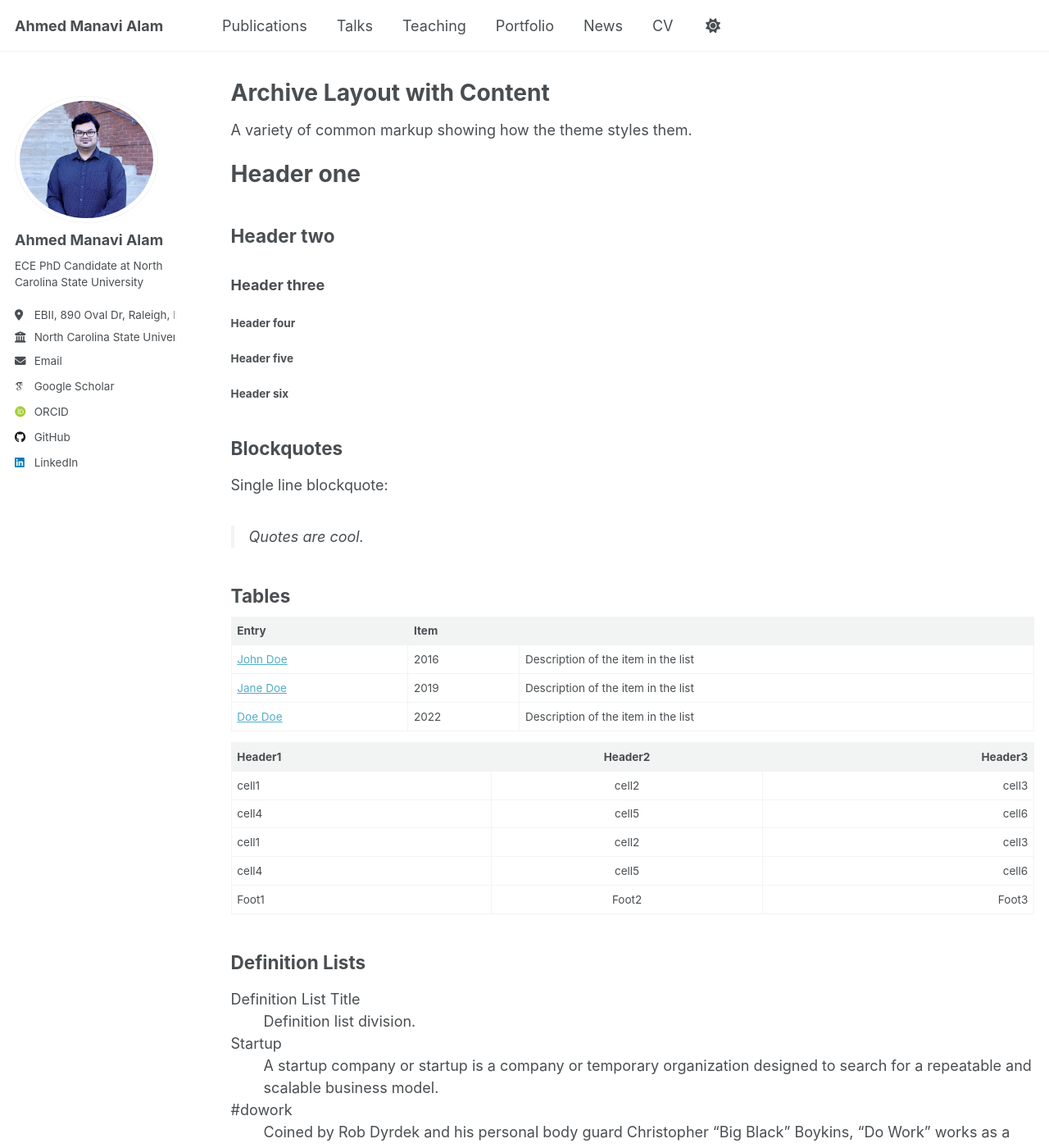
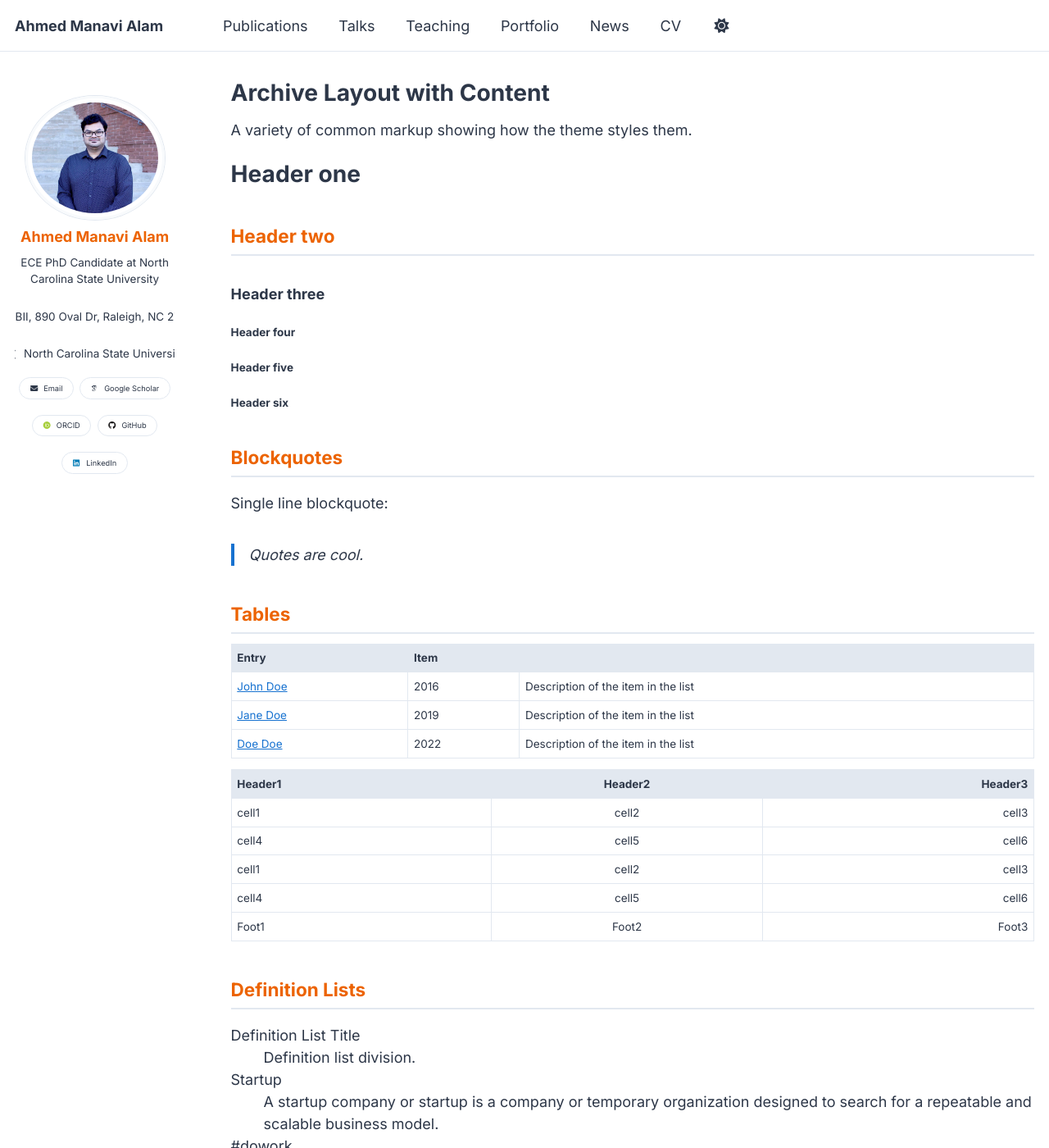
Before and after one commit to ahmed-manavi/ahmed-manavi.github.io, a Jekyll site: the page built from _pages/archive-layout-with-content.md, in a window 1280 px wide and 1400 px high. Shown: the whole window at 82% size. Built offline with Jekyll 4.4.1, drawn with Linux system fonts in a browser that asks for light colours; some web fonts are replaced.

Commit message:
Restyle site with a clean academic-minimal look
Retheme colors (blue accent + orange headings), switch to Inter
typeface, round corners, and give the top nav, profile sidebar, and
publication/portfolio/talk/teaching listings a card-based look
inspired by kashiani.github.io. No content or page structure changed
- presentation layer only (SCSS, one head include, one CSS file).

Co-Authored-By: Claude Sonnet 5 <noreply@anthropic.com>

```diff
--- a/_includes/head/custom.html
+++ b/_includes/head/custom.html
@@ -12,6 +12,11 @@
 <meta name="theme-color" content="#ffffff"/>
 <link rel="stylesheet" href="{{ base_path }}/assets/css/academicons.css"/>
 
+<!-- Inter typeface -->
+<link rel="preconnect" href="https://fonts.googleapis.com">
+<link rel="preconnect" href="https://fonts.gstatic.com" crossorigin>
+<link href="https://fonts.googleapis.com/css2?family=Inter:wght@400;500;600;700&display=swap" rel="stylesheet">
+
 
 <!-- Support for MatJax -->
 <script src="https://cdnjs.cloudflare.com/polyfill/v3/polyfill.min.js?features=es6"></script>
--- a/_sass/_themes.scss
+++ b/_sass/_themes.scss
@@ -15,7 +15,7 @@ $indent-var                 : 1.3em;
 
 /* System typefaces */
 $serif                      : Georgia, Times, serif;
-$sans-serif                 : -apple-system, ".SFNSText-Regular", "San Francisco", "Roboto", "Segoe UI", "Helvetica Neue", "Lucida Grande", Arial, sans-serif;
+$sans-serif                 : "Inter", -apple-system, ".SFNSText-Regular", "San Francisco", "Roboto", "Segoe UI", "Helvetica Neue", "Lucida Grande", Arial, sans-serif;
 $monospace                  : Monaco, Consolas, "Lucida Console", monospace;
 
 /* Sans serif typefaces */
--- /dev/null
+++ b/_sass/layout/_custom-theme.scss
@@ -0,0 +1,162 @@
+/* ==========================================================================
+   CUSTOM THEME — academic-minimal restyle
+   (top-nav pills, profile card, publication/portfolio cards, accent headings)
+   ========================================================================== */
+
+/*
+   Masthead navigation — pill-style hover states
+   ========================================================================== */
+
+.greedy-nav .visible-links > li:not(:first-child):not(#theme-toggle) > a {
+  margin: 0 0.15rem;
+  padding: 0.5rem 0.9rem;
+  border-radius: 999px;
+
+  &:before {
+    display: none;
+  }
+
+  &:hover {
+    background: var(--global-card-bg-color);
+    color: var(--global-accent-color);
+  }
+}
+
+.masthead__menu-item--lg a:hover {
+  color: var(--global-accent-color);
+}
+
+#theme-toggle a {
+  border-radius: 50%;
+
+  &:hover {
+    background: var(--global-card-bg-color);
+    color: var(--global-accent-color);
+  }
+}
+
+/*
+   Sidebar / author profile card
+   ========================================================================== */
+
+.author__avatar img {
+  border: 3px solid var(--global-card-bg-color);
+  box-shadow: 0 0 0 1px var(--global-border-color);
+}
+
+.author__name {
+  color: var(--global-accent-secondary-color);
+}
+
+@include breakpoint($large) {
+  .sidebar {
+    text-align: center;
+  }
+
+  .author__avatar img {
+    width: 170px;
+    max-width: 170px;
+    margin: 0 auto;
+  }
+
+  .author__urls-wrapper .author__urls {
+    display: flex;
+    flex-wrap: wrap;
+    justify-content: center;
+    gap: 0.4rem;
+  }
+
+  .author__urls li a {
+    display: inline-flex;
+    align-items: center;
+    padding: 0.3rem 0.7rem;
+    border: 1px solid var(--global-border-color);
+    border-radius: 999px;
+    font-size: $type-size-7;
+    transition: $global-transition;
+
+    &:hover {
+      color: #fff;
+      background: var(--global-accent-color);
+      border-color: var(--global-accent-color);
+      text-decoration: none;
+    }
+  }
+
+  .author__urls li.author__desktop {
+    padding: 0.3rem 0.2rem;
+  }
+}
+
+/*
+   Accent headings
+   ========================================================================== */
+
+.page__content h2,
+.archive > h2 {
+  color: var(--global-accent-secondary-color);
+  padding-bottom: 0.4em;
+  border-bottom: 2px solid var(--global-border-color);
+}
+
+.archive > h2 + hr {
+  display: none;
+}
+
+.archive__subtitle {
+  color: var(--global-accent-secondary-color);
+  border-bottom: 2px solid var(--global-border-color);
+}
+
+/*
+   Publication / portfolio / talk / teaching entries as cards
+   ========================================================================== */
+
+.list__item,
+.grid__item {
+  .archive__item {
+    padding: 1.25em 1.5em;
+    margin-bottom: 1em;
+    background: var(--global-card-bg-color);
+    border: 1px solid var(--global-border-color);
+    border-radius: $border-radius;
+    transition: $global-transition;
+
+    &:hover {
+      border-color: var(--global-accent-color);
+      box-shadow: $box-shadow;
+    }
+  }
+
+  .archive__item-teaser {
+    margin-bottom: 0.75em;
+  }
+}
+
+.archive__item-title {
+  margin-top: 0 !important;
+
+  a {
+    color: var(--global-text-color);
+    text-decoration: none;
+    font-weight: 600;
+  }
+
+  a:hover {
+    color: var(--global-accent-color);
+    text-decoration: underline;
+  }
+}
+
+/*
+   Misc accents
+   ========================================================================== */
+
+blockquote {
+  border-left-color: var(--global-accent-color);
+}
+
+.page__taxonomy-item:hover {
+  border-color: var(--global-accent-color);
+  color: var(--global-accent-color);
+}
--- a/_sass/theme/_dark.scss
+++ b/_sass/theme/_dark.scss
@@ -3,31 +3,31 @@
    ========================================================================== */
 
 /* Color codes used for the theme */
-$gray                       : #7a8288;
-$dark-gray                  : mix(#000, $gray, 40%);
-$darker-gray                : mix(#000, $gray, 60%);
-$light-gray                 : mix(#fff, $gray, 50%);
+$gray                       : #94a3b8;
+$dark-gray                  : #cbd5e1;
+$darker-gray                : #e2e8f0;
+$light-gray                 : #94a3b8;
 
-$background                 : #474747;
-$background-light           : mix(#fff, $background, 80%);
-$background-lighter         : mix(#fff, $background, 90%);
-$text                       : #ffffff;
-$link                       : #0ea1c5;
-$link-dark                  : mix(#000, $link, 25%);
-$link-light                 : mix(#fff, $link, 25%);
+$background                 : #161b22;
+$background-light           : #1f2530;
+$background-lighter         : #2a3140;
+$text                       : #e6e8eb;
+$link                       : #4b9fe1;
+$link-dark                  : #2f7fc1;
+$link-light                 : #7fbcec;
 
 /* Color codes used for the site */
 $danger-color               : #ee5f5b;
-$info-color                 : #2f7f93;
-$notice-color               : #7a8288;
+$info-color                 : #4b9fe1;
+$notice-color               : #94a3b8;
 $success-color              : #62c462;
 $warning-color              : #f89406;
 
 /* Other basic settings for the template */
-$border-radius              : 4px;
-$box-shadow                 : 0 1px 1px rgba(0, 0, 0, 0.125);
+$border-radius              : 10px;
+$box-shadow                 : 0 1px 3px rgba(15, 23, 42, 0.08);
 $global-transition          : all 0.2s ease-in-out;
-$masthead-height            : 70px;
+$masthead-height            : 64px;
 $navicon-width              : 28px;
 $navicon-height             : 4px;
 $sidebar-link-max-width     : 250px;
@@ -35,20 +35,24 @@ $sidebar-screen-min-width   : 1024px;
 
 /* Dark theme for the site */
 html[data-theme="dark"] {
-    --global-base-color                 : #{$background};
+    --global-base-color                 : #{$link};
     --global-bg-color                   : #{$background};
-    --global-footer-bg-color            : #{$background};
-    --global-border-color               : #{$light-gray};
-    --global-dark-border-color          : #{$background-light};
-    --global-code-background-color      : #fafafa;
-    --global-code-text-color            : #{$darker-gray};
+    --global-footer-bg-color            : #{$background-light};
+    --global-border-color               : #313a48;
+    --global-dark-border-color          : #3d4757;
+    --global-code-background-color      : #{$background-light};
+    --global-code-text-color            : #{$dark-gray};
     --global-fig-caption-color          : #{$light-gray};
     --global-link-color                 : #{$link};
-    --global-link-color-hover           : #{$link-dark};
-    --global-link-color-visited         : #{$link-light};
+    --global-link-color-hover           : #{$link-light};
+    --global-link-color-visited         : #{$link};
     --global-masthead-link-color        : #{$text};
-    --global-masthead-link-color-hover  : #{$background-light};
+    --global-masthead-link-color-hover  : #{$link};
     --global-text-color                 : #{$text};
     --global-text-color-light           : #{$light-gray};
     --global-thead-color                : #{$background-lighter};
+    --global-card-bg-color              : #{$background-light};
+    --global-accent-color               : #{$link};
+    --global-accent-color-hover         : #{$link-light};
+    --global-accent-secondary-color     : #ff9142;
 }
--- a/_sass/theme/_default.scss
+++ b/_sass/theme/_default.scss
@@ -3,24 +3,24 @@
    ========================================================================== */
 
 /* Color codes used for the theme */
-$gray                       : #7a8288;
-$dark-gray                  : mix(#000, $gray, 40%);
-$darker-gray                : mix(#000, $gray, 60%);
-$light-gray                 : #9ba1a6;
-$lighter-gray               : mix(#fff, $gray, 90%);
+$gray                       : #64748b;
+$dark-gray                  : #2d3748;
+$darker-gray                : #1a202c;
+$light-gray                 : #94a3b8;
+$lighter-gray               : #e2e8f0;
 
 /* Color codes used for the site */
 $danger-color               : #ee5f5b;
-$info-color                 : #2f7f93;
-$notice-color               : #7a8288;
+$info-color                 : #1772d0;
+$notice-color               : #64748b;
 $success-color              : #62c462;
 $warning-color              : #f89406;
 
 /* Other basic settings for the template */
-$border-radius              : 4px;
-$box-shadow                 : 0 1px 1px rgba(0, 0, 0, 0.125);
+$border-radius              : 10px;
+$box-shadow                 : 0 1px 3px rgba(15, 23, 42, 0.08);
 $global-transition          : all 0.2s ease-in-out;
-$masthead-height            : 70px;
+$masthead-height            : 64px;
 $navicon-width              : 28px;
 $navicon-height             : 4px;
 $sidebar-link-max-width     : 250px;
@@ -28,20 +28,24 @@ $sidebar-screen-min-width   : 1024px;
 
 /* Default light theme for the site */
 :root {
-    --global-base-color                 : #{$gray};
-    --global-bg-color                   : #fff;
-    --global-footer-bg-color            : #f2f3f3;
+    --global-base-color                 : #1772d0;
+    --global-bg-color                   : #ffffff;
+    --global-footer-bg-color            : #f8fafc;
     --global-border-color               : #{$lighter-gray};
-    --global-dark-border-color          : #bdc1c4;
-    --global-code-background-color      : #fafafa;
-    --global-code-text-color            : #{$darker-gray};
-    --global-fig-caption-color          : mix(#fff,  #{$dark-gray}, 25%);
-    --global-link-color                 : #52adc8;
-    --global-link-color-hover           : mix(#000, #2f7f93, 25%);
-    --global-link-color-visited         : mix(#fff, #2f7f93, 25%);
+    --global-dark-border-color          : #cbd5e1;
+    --global-code-background-color      : #f8fafc;
+    --global-code-text-color            : #{$dark-gray};
+    --global-fig-caption-color          : #{$gray};
+    --global-link-color                 : #1772d0;
+    --global-link-color-hover           : #115a9e;
+    --global-link-color-visited         : #1772d0;
     --global-masthead-link-color        : #{$dark-gray};
-    --global-masthead-link-color-hover  : mix(#000, #{$gray}, 25%);
+    --global-masthead-link-color-hover  : #1772d0;
     --global-text-color                 : #{$dark-gray};
-    --global-text-color-light           : #{$light-gray};
+    --global-text-color-light           : #{$gray};
     --global-thead-color                : #{$lighter-gray};
+    --global-card-bg-color              : #f8fafc;
+    --global-accent-color               : #1772d0;
+    --global-accent-color-hover         : #115a9e;
+    --global-accent-secondary-color     : #ec6300;
 }
--- a/assets/css/main.scss
+++ b/assets/css/main.scss
@@ -35,6 +35,7 @@
     "layout/page",
     "layout/archive",
     "layout/sidebar",
+    "layout/custom-theme",
 
     "vendor/font-awesome/fontawesome",
     "vendor/font-awesome/solid",
```
Also changed, not shown: assets/css/cv-style.css (+21 -21 lines).
